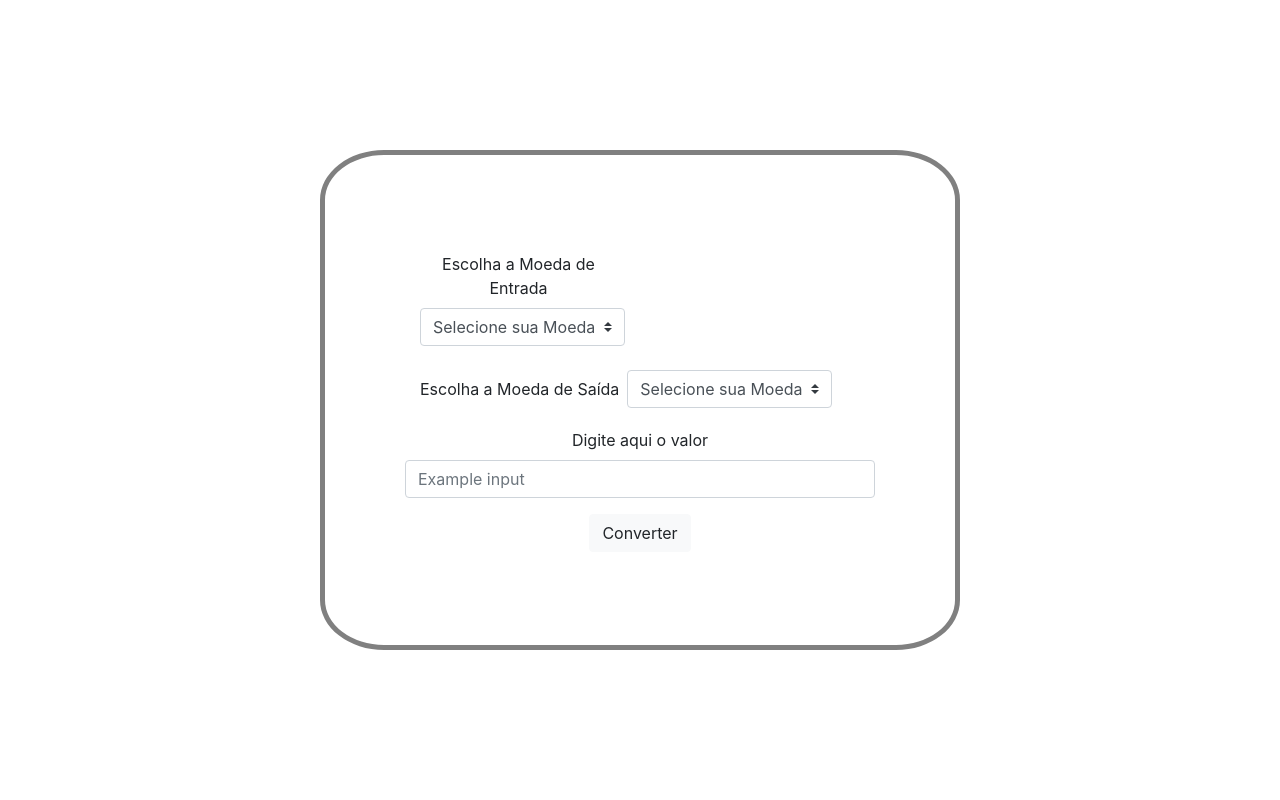
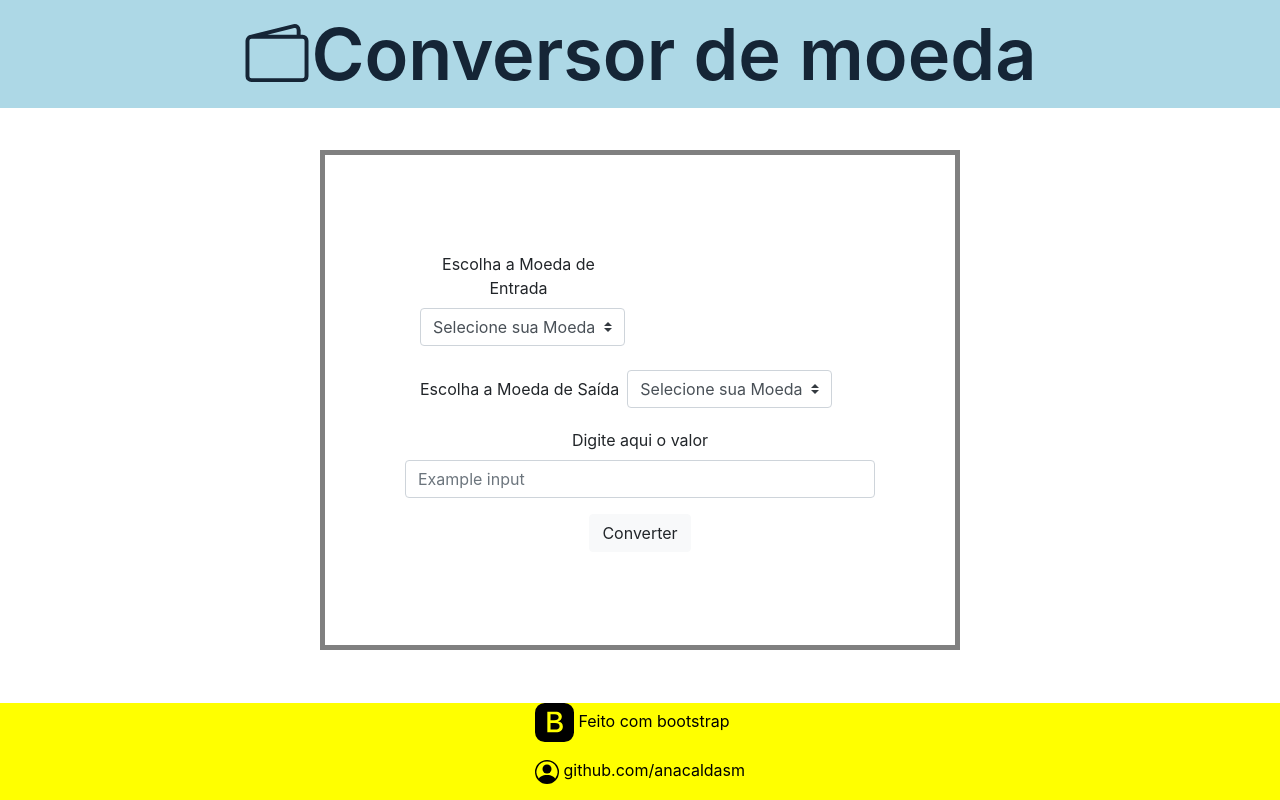
Before and after one commit to anacaldasm/conversor-de-moeda, a plain HTML site: page index.html in a window 1280 px wide. Drawn offline with nearby package versions, Linux system fonts and the light colour scheme.

Commit message:
novo header

```diff
--- a/index.html
+++ b/index.html
@@ -5,6 +5,11 @@
         <link rel="stylesheet" href="https://stackpath.bootstrapcdn.com/bootstrap/4.5.2/css/bootstrap.min.css" integrity="sha384-JcKb8q3iqJ61gNV9KGb8thSsNjpSL0n8PARn9HuZOnIxN0hoP+VmmDGMN5t9UJ0Z" crossorigin="anonymous">
     </head >
     <body>
+        <div class="header">
+            <svg xmlns="http://www.w3.org/2000/svg" width="68" height="63" fill="currentColor" class="bi bi-wallet2" viewBox="0 0 16 16" class="icon">
+                <path d="M12.136.326A1.5 1.5 0 0 1 14 1.78V3h.5A1.5 1.5 0 0 1 16 4.5v9a1.5 1.5 0 0 1-1.5 1.5h-13A1.5 1.5 0 0 1 0 13.5v-9a1.5 1.5 0 0 1 1.432-1.499L12.136.326zM5.562 3H13V1.78a.5.5 0 0 0-.621-.484L5.562 3zM1.5 4a.5.5 0 0 0-.5.5v9a.5.5 0 0 0 .5.5h13a.5.5 0 0 0 .5-.5v-9a.5.5 0 0 0-.5-.5h-13z"/>
+              </svg>  Conversor de moeda
+         </div>
             <div >
                 <div class="caixinha">
                     <div >
@@ -43,7 +48,18 @@
                 </div>
 
             </div>
+        <div class="footer"><div>
+            <p><svg xmlns="http://www.w3.org/2000/svg" width="39" height="39" fill="currentColor" class="bi bi-bootstrap-fill" viewBox="0 0 16 16">
+                <path d="M6.375 7.125V4.658h1.78c.973 0 1.542.457 1.542 1.237 0 .802-.604 1.23-1.764 1.23H6.375zm0 3.762h1.898c1.184 0 1.81-.48 1.81-1.377 0-.885-.65-1.348-1.886-1.348H6.375v2.725z"/>
+                <path d="M4.002 0a4 4 0 0 0-4 4v8a4 4 0 0 0 4 4h8a4 4 0 0 0 4-4V4a4 4 0 0 0-4-4h-8zm1.06 12V3.545h3.399c1.587 0 2.543.809 2.543 2.11 0 .884-.65 1.675-1.483 1.816v.1c1.143.117 1.904.931 1.904 2.033 0 1.488-1.084 2.396-2.888 2.396H5.062z"/>
+              </svg> Feito com bootstrap</p>
 
+            <p><svg xmlns="http://www.w3.org/2000/svg" width="24" height="24" fill="currentColor" class="bi bi-person-circle" viewBox="0 0 16 16">
+                <path d="M11 6a3 3 0 1 1-6 0 3 3 0 0 1 6 0z"/>
+                <path fill-rule="evenodd" d="M0 8a8 8 0 1 1 16 0A8 8 0 0 1 0 8zm8-7a7 7 0 0 0-5.468 11.37C3.242 11.226 4.805 10 8 10s4.757 1.225 5.468 2.37A7 7 0 0 0 8 1z"/>
+              </svg> github.com/anacaldasm
+                </div>
+        </div>
         <script type="text/javascript" src="index.js"></script>
         </body>
 
--- a/styles.css
+++ b/styles.css
@@ -1,4 +1,33 @@
+.header {
+    background-color: lightblue;
+    font-size: 72px;
+    display: flex;
+    align-items: center;
+    justify-content: center;
+    color: #152536;
+    font-weight: 600;
+}
 
+.icon {
+    margin-right: 100;
+}
+
+.footer {
+    position: fixed;
+    left: 0;
+    bottom: 0;
+    width: 100%;
+    background-color: yellow;
+    color: black;
+    display: flex;
+    align-items: center;
+    justify-content: center;
+}
+#ValorConvertido {
+    text-align: center;
+    margin-top: 50px;
+    display: block;
+}
 .caixinha {
     min-width: 300px;
     height: 500px;
@@ -11,11 +40,4 @@
     left: 50%;
     transform: translate(-50%, -50%);
     text-align:center;
-    border-radius: 10%;
 }
-
-#ValorConvertido {
-    text-align: center;
-    margin-top: 50px;
-    display: block;
-}
```
Lines whose indentation alone changed are shown as unchanged.
